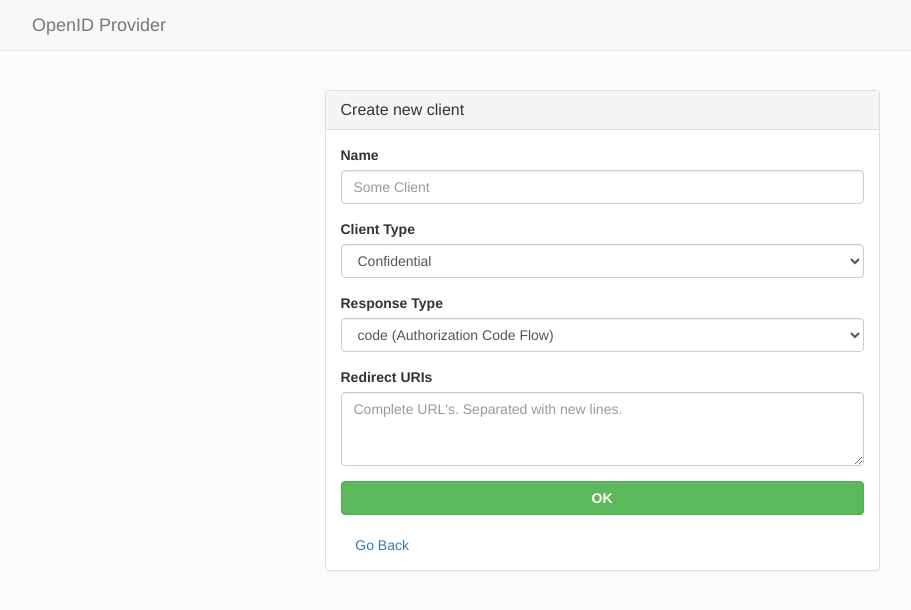
After one commit to juanifioren/django-oidc-provider, a Django app: template openid_provider/templates/openid_provider/client_create.html in a window 1280 px wide. The commit adds this page. Shown: the top 610 px of the page, without its empty margins (38-949 px from the left). Run offline with Django 3.2, Linux system fonts and the light colour scheme; the template is opened without the code that fills it, so the values that code supplies are empty; some libraries are stand-ins or nearby versions; some web fonts are replaced.

Commit message:
Add client creation. Remove user from client model.

```diff
--- /dev/null
+++ b/openid_provider/templates/openid_provider/client_create.html
@@ -0,0 +1,50 @@
+{% extends "openid_provider/base.html" %}
+
+{% load i18n %}
+
+{% block content %}
+
+    <div class="row">
+        <div class="col-md-6 col-md-offset-3">
+            <div class="panel panel-default">
+                <div class="panel-heading">
+                    <h3 class="panel-title">Create new client</h3>
+                </div>
+                <div class="panel-body">
+                    {% if error %}
+                    <div class="alert alert-danger" role="alert"><strong>Something was wrong.</strong> Try again please.</div>
+                    {% endif %}
+                    <form action="" method="post">
+                        {% csrf_token %}
+                        <div class="form-group">
+                            <label>Name</label>
+                            <input name="name" type="text" class="form-control" placeholder="Some Client">
+                        </div>
+                        <div class="form-group">
+                            <label>Client Type</label>
+                            <select name="client_type" class="form-control">
+                                <option value="confidential">Confidential</option>
+                                <option value="public">Public</option>
+                            </select>
+                        </div>
+                        <div class="form-group">
+                            <label>Response Type</label>
+                            <select name="response_type" class="form-control">
+                                <option value="code">code (Authorization Code Flow)</option>
+                                <option value="id_token">id_token (Implicit Flow)</option>
+                                <option value="id_token token">id_token token (Implicit Flow)</option>
+                            </select>
+                        </div>
+                        <div class="form-group">
+                            <label>Redirect URIs</label>
+                            <textarea name="redirect_uris" class="form-control" rows="3" placeholder="Complete URL's. Separated with new lines."></textarea>
+                        </div>
+                        <input type="submit" class="btn btn-success btn-block" value="OK" />
+                        <br><a href="{% url 'openid_provider:client_list' %}"><span class="glyphicon glyphicon-arrow-left" aria-hidden="true"></span> Go Back</a>
+                    </form>
+                </div>
+            </div>
+        </div>
+    </div>
+
+{% endblock %}
--- a/openid_provider/templates/openid_provider/client_detail.html
+++ b/openid_provider/templates/openid_provider/client_detail.html
@@ -33,16 +33,12 @@
                     <th scope="row">Redirect URIs</th>
                     <td>{{ object.redirect_uris|join:', ' }} </td>
                     </tr>
-                    <tr>
-                    <th scope="row">Scopes</th>
-                    <td>{{ object.scope|join:', ' }} </td>
-                    </tr>
                     </table>
                     <div class="btn-group btn-group btn-group-justified" role="group">
-                        <a href="{% url 'openid_provider:client_list' %}" class="btn btn-primary"><span class="glyphicon glyphicon-arrow-left" aria-hidden="true"></span> Go Back</a>
                         <a class="btn btn-danger">Delete</a>
                         <a class="btn btn-success">Edit</a>
                     </div>
+                    <br><a href="{% url 'openid_provider:client_list' %}"><span class="glyphicon glyphicon-arrow-left" aria-hidden="true"></span> Go Back</a>
                 </div>
             </div>
         </div>
--- a/openid_provider/templates/openid_provider/client_list.html
+++ b/openid_provider/templates/openid_provider/client_list.html
@@ -14,7 +14,7 @@
                         <strong>Total</strong>
                       </li>
                     </ul>
-                    <a href="#" class="btn btn-success btn-block">New Client</a>
+                    <a href="{% url 'openid_provider:client_create' %}" class="btn btn-success btn-block">New Client</a>
                 </div>
             </div>
         </div>
--- a/openid_provider/urls.py
+++ b/openid_provider/urls.py
@@ -15,5 +15,6 @@ urlpatterns = patterns('',
 
 	url(r'^clients/$', clients.ClientListView.as_view(), name='client_list'),
 	url(r'^clients/(?P<pk>[\d]+)/$', clients.ClientDetailView.as_view(), name='client_detail'),
+	url(r'^clients/create/$', clients.client_create, name='client_create'),
 
 )
```
Also changed, not shown: openid_provider/models.py (+0 -12 lines), openid_provider/views/clients.py (+41 -0 lines).
